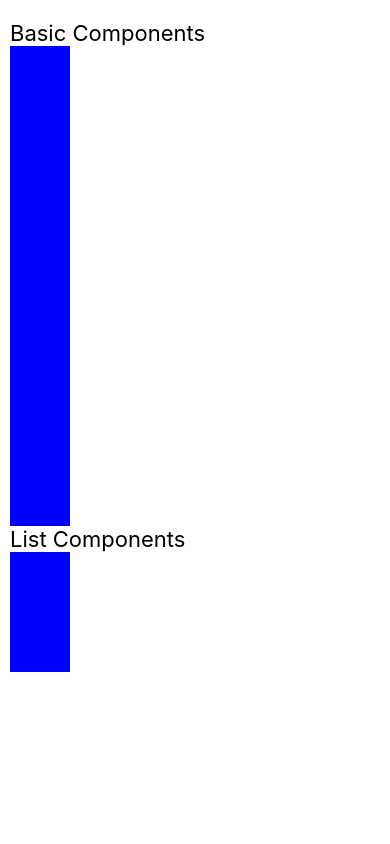
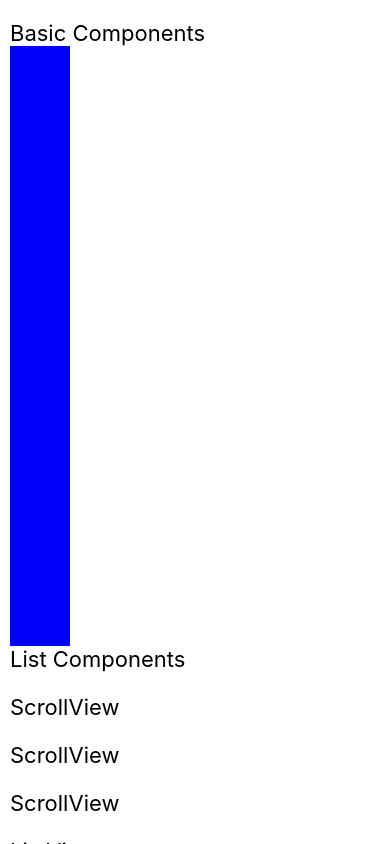
Before and after one commit to muneneevans/react-native-todo-example, a React Native app: screen / in a window 390 px wide. Built offline with nearby package versions, Linux system fonts and the light colour scheme.

Commit message:
Add: heterogeneous lists

```diff
--- a/app/Screens/Home.js
+++ b/app/Screens/Home.js
@@ -14,6 +14,8 @@ const sections = [
             { key: 5, text: 'Image' },
             { key: 6, text: 'Image' },
             { key: 7, text: 'Image' },
+            { key: 8, text: 'Image' },
+            { key: 9, text: 'Image' },
         ]
     },
     {
@@ -21,20 +23,31 @@ const sections = [
         title: 'List Components',
         data: [
             { key: 3, text: 'ScrollView' },
+            { key: 7, text: 'ScrollView' },
+            { key: 8, text: 'ScrollView' },
             { key: 4, text: 'ListView' },
-        ]
+        ],
+        renderItem: ({ item }) => {
+            return (
+                <View style={homeStyles.container}>
+                    <Text style={homeStyles.header}>
+                        {item.text}
+                    </Text>
+                </View>
+            )
+        }
     }
 ]
 export class HomeSceen extends Component {
 
-    renderItem = ({item}) =>{
-        return(
-            <View  style={homeStyles.square}/>
+    renderItem = ({ item }) => {
+        return (
+            <View style={homeStyles.square} />
         )
     }
 
-    renderSectionHeader = ({section}) => {
-        return(
+    renderSectionHeader = ({ section }) => {
+        return (
             <Text style={homeStyles.header}>
                 {section.title}
             </Text>
@@ -62,7 +75,7 @@ const homeStyles = StyleSheet.create({
         paddingTop: 20,
         paddingBottom: 20,
         paddingRight: 10,
-        paddingLeft: 10
+        paddingLeft: 10,
     },
     Card: {
         flex: 1,
```
